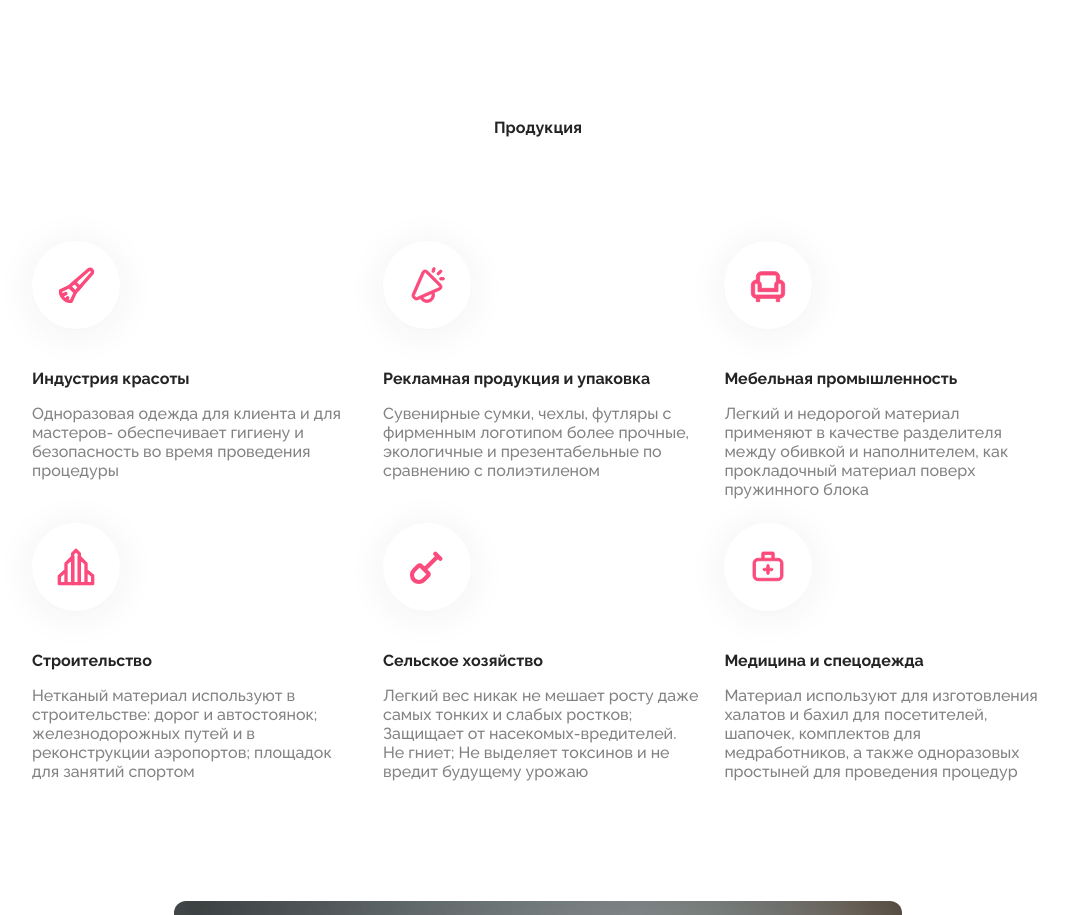
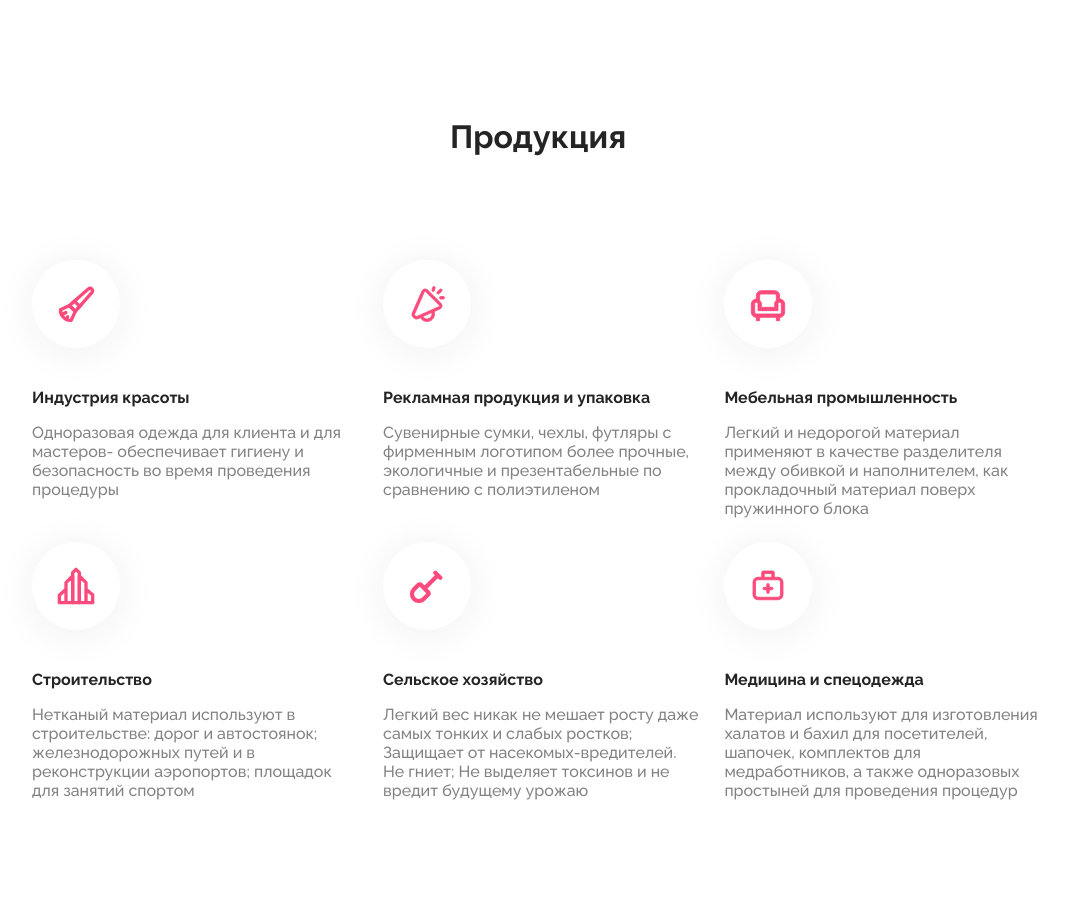
Before and after one commit to MuhammadsolihGofurov/ubd-group, a Next.js app: page / in a window 1280 px wide. Shown: the part 1450-2365 px from the top of the page, without its empty margins (102-1170 px from the left). Built offline with nearby package versions, Linux system fonts and the light colour scheme.

Commit message:
fix: changing scaling and top position

```diff
--- a/src/components/Contacts/Contacts.module.scss
+++ b/src/components/Contacts/Contacts.module.scss
@@ -193,13 +193,14 @@
     z-index: -2;
     right: 0;
 
-    @media screen and (min-width: 768px) {
+    @media screen and (min-width: 1025px) {
       background-image: none;
       content: url("/images/Ellipse 15.svg");
-      scale: 2.5;
+      top: 30em;
+      scale: 2;
       width: 100%;
       height: 100%;
-      top: 25em;
+      // bottom: -100em;
     }
   }
 }
--- a/src/components/Products/Products.module.scss
+++ b/src/components/Products/Products.module.scss
@@ -38,6 +38,11 @@
   }
 
   @media screen and (min-width: 1025px) {
+    h2 {
+      font-weight: 700;
+      font-size: 32px;
+      line-height: 38px;
+    }
     .products {
       padding: 0 100px;
       display: grid;
```
